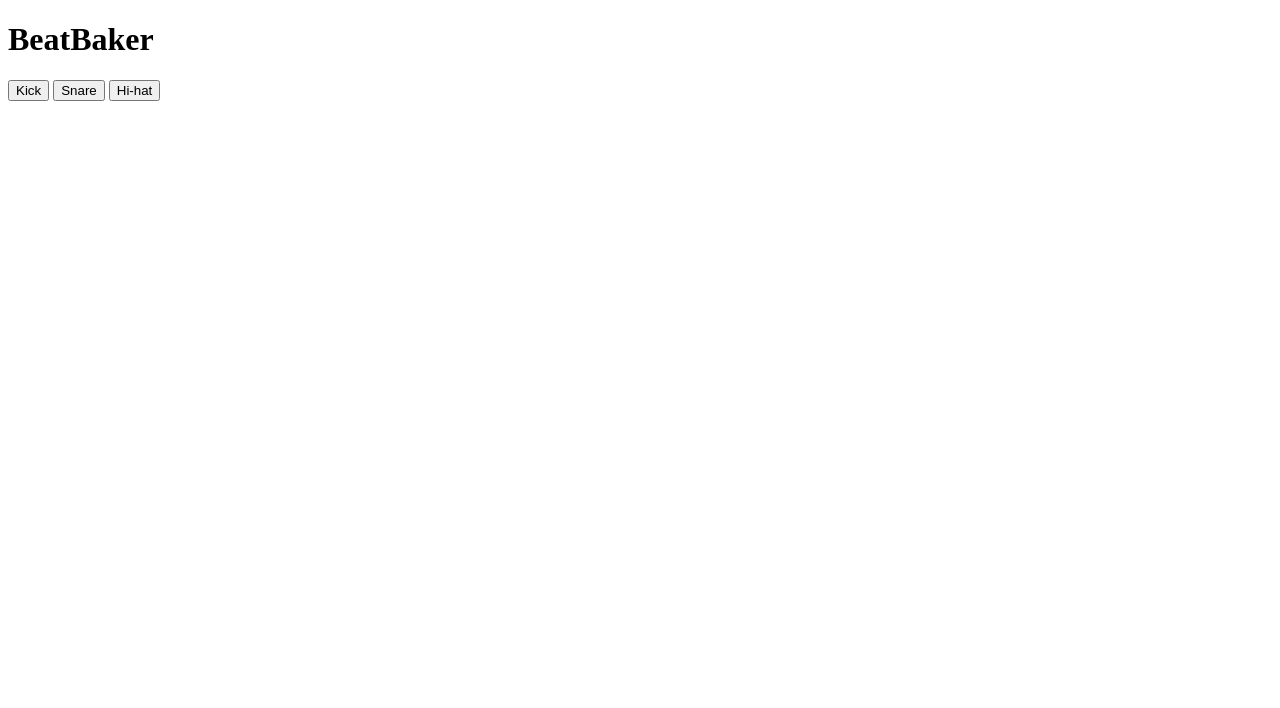
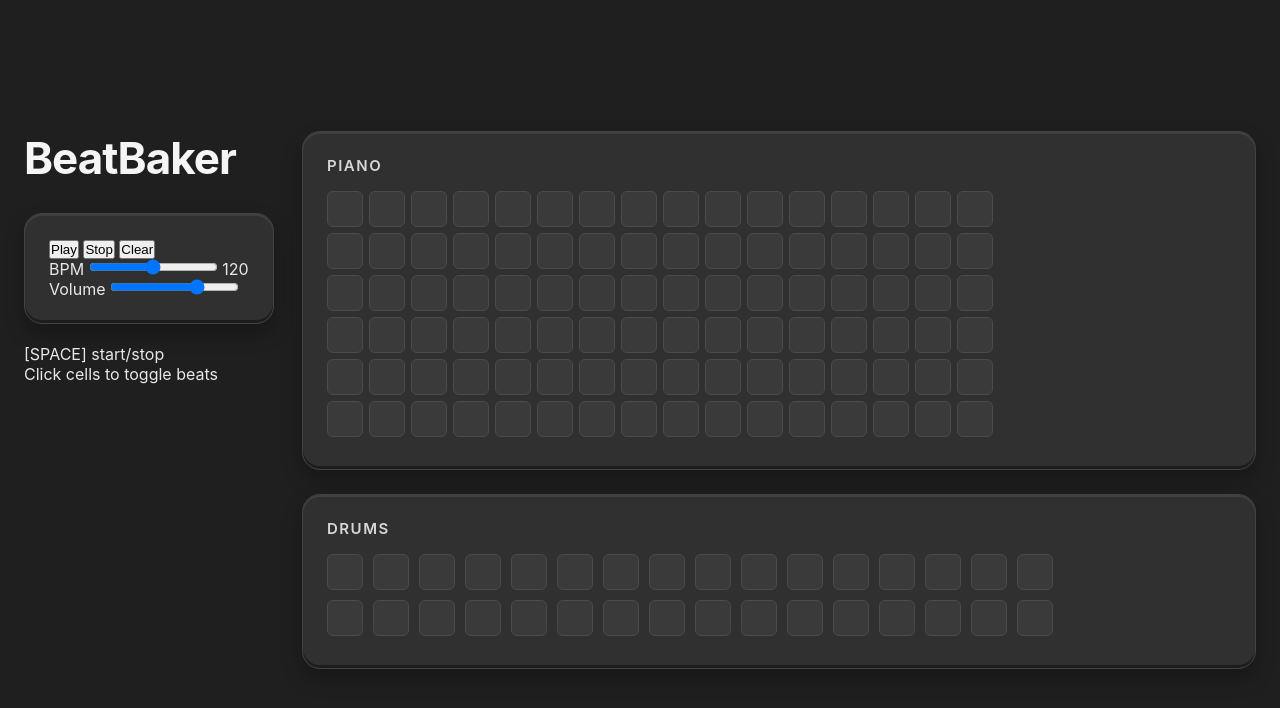
Before and after one commit to shauryaupadhyaya/beatbaker, a website: page public/index.html in a window 1280 px wide. Drawn offline with Linux system fonts and the light colour scheme.

Commit message:
initial styles

```diff
--- a/public/index.html
+++ b/public/index.html
@@ -5,15 +5,72 @@
   <link rel="stylesheet" href="../style/style.css">
 </head>
 <body>
+    <div class="layout">
+        <div class="sidebar">
+            <header class="sidebar-header">
+                <h1 class="title">BeatBaker</h1>
+            </header>
 
-  <h1>BeatBaker</h1>
+            <div class="controls">
+                <div class="btn-group">
+                    <button id="playBtn">Play</button>
+                    <button id="stopBtn">Stop</button>
+                    <button id="clearBtn">Clear</button>
+                </div>
 
-  <div id="board">
-    <button data-sound="kick">Kick</button>
-    <button data-sound="snare">Snare</button>
-    <button data-sound="hihat">Hi-hat</button>
-  </div>
+                <div class="slider-group">
+                    <label for="bpmSlider">BPM</label>
+                    <input type="range" id="bpmSlider" min="60" max="180" value="120" step="1">
+                    <span id="bpmValue">120</span>
+                </div>
 
-  <script src="../dist/index.js"></script>
+                <div class="slider-group">
+                    <label for="volumeSlider">Volume</label>
+                    <input type="range" id="volumeSlider" min="0" max="1" value="0.7" step="0.01">
+                </div>
+            </div>
+
+            <div class="info-bar">
+                <p>[SPACE] start/stop</p>
+                <p>Click cells to toggle beats</p>
+            </div>
+        </div>
+
+        <div class="main-panel">
+            <div class="beat-workspace">
+                <div class="piano-panel">
+                    <div class="panel-header">
+                        <h2>PIANO</h2>
+                    </div>
+
+                    <div class="grid-wrapper">
+                        <div class="piano-grid" id="pianoGrid">
+                            <div class="cell"></div><div class="cell"></div><div class="cell"></div><div class="cell"></div><div class="cell"></div><div class="cell"></div><div class="cell"></div><div class="cell"></div><div class="cell"></div><div class="cell"></div><div class="cell"></div><div class="cell"></div><div class="cell"></div><div class="cell"></div><div class="cell"></div><div class="cell"></div>
+                            <div class="cell"></div><div class="cell"></div><div class="cell"></div><div class="cell"></div><div class="cell"></div><div class="cell"></div><div class="cell"></div><div class="cell"></div><div class="cell"></div><div class="cell"></div><div class="cell"></div><div class="cell"></div><div class="cell"></div><div class="cell"></div><div class="cell"></div><div class="cell"></div>
+                            <div class="cell"></div><div class="cell"></div><div class="cell"></div><div class="cell"></div><div class="cell"></div><div class="cell"></div><div class="cell"></div><div class="cell"></div><div class="cell"></div><div class="cell"></div><div class="cell"></div><div class="cell"></div><div class="cell"></div><div class="cell"></div><div class="cell"></div><div class="cell"></div>
+                            <div class="cell"></div><div class="cell"></div><div class="cell"></div><div class="cell"></div><div class="cell"></div><div class="cell"></div><div class="cell"></div><div class="cell"></div><div class="cell"></div><div class="cell"></div><div class="cell"></div><div class="cell"></div><div class="cell"></div><div class="cell"></div><div class="cell"></div><div class="cell"></div>
+                            <div class="cell"></div><div class="cell"></div><div class="cell"></div><div class="cell"></div><div class="cell"></div><div class="cell"></div><div class="cell"></div><div class="cell"></div><div class="cell"></div><div class="cell"></div><div class="cell"></div><div class="cell"></div><div class="cell"></div><div class="cell"></div><div class="cell"></div><div class="cell"></div>
+                            <div class="cell"></div><div class="cell"></div><div class="cell"></div><div class="cell"></div><div class="cell"></div><div class="cell"></div><div class="cell"></div><div class="cell"></div><div class="cell"></div><div class="cell"></div><div class="cell"></div><div class="cell"></div><div class="cell"></div><div class="cell"></div><div class="cell"></div><div class="cell"></div>
+                        </div>
+                    </div>
+                </div>
+
+                <div class="drum-panel">
+                    <div class="panel-header">
+                        <h2>DRUMS</h2>
+                    </div>
+
+                    <div class="grid-wrapper">
+                        <div class="drum-grid" id="drumGrid">
+                            <div class="cell"></div><div class="cell"></div><div class="cell"></div><div class="cell"></div><div class="cell"></div><div class="cell"></div><div class="cell"></div><div class="cell"></div><div class="cell"></div><div class="cell"></div><div class="cell"></div><div class="cell"></div><div class="cell"></div><div class="cell"></div><div class="cell"></div><div class="cell"></div>
+                            <div class="cell"></div><div class="cell"></div><div class="cell"></div><div class="cell"></div><div class="cell"></div><div class="cell"></div><div class="cell"></div><div class="cell"></div><div class="cell"></div><div class="cell"></div><div class="cell"></div><div class="cell"></div><div class="cell"></div><div class="cell"></div><div class="cell"></div><div class="cell"></div>
+                        </div>
+                    </div>
+                </div>
+            </div>
+        </div>
+    </div>
+
+    <script src="../dist/index.js"></script>
 </body>
 </html>
--- a/style/style.css
+++ b/style/style.css
@@ -0,0 +1,134 @@
+*{
+    margin: 0;
+    padding: 0;
+    box-sizing: border-box;
+}
+
+body{
+    background: #1f1f1f;
+    font-family: Inter, Arial, sans-serif;
+    min-height: 100vh;
+    display: flex;
+    justify-content: center;
+    align-items: center;
+    padding: 80px 24px;
+    color: #e8e8e8;
+}
+
+.container{
+    width: 95%;
+    max-width: 1450px;
+    background: #2a2a2a;
+    border: 1px solid #3a3a3a;
+    border-radius: 24px;
+    padding: 36px;
+    box-shadow: none;
+}
+
+.layout{
+    display: grid;
+    grid-template-columns: 250px 1fr;
+    gap: 28px;
+    align-items: start;
+    width: 100%;
+}
+
+.sidebar{
+    display: flex;
+    flex-direction: column;
+    gap: 20px;
+    position: sticky;
+    top: 20px;
+}
+
+.header{
+    text-align: left;
+}
+
+.title{
+    font-size: 44px;
+    font-weight: 700;
+    letter-spacing: -1px;
+    margin-bottom: 8px;
+    color: #f5f5f5;
+}
+
+.main-panel{
+    display: flex;
+    flex-direction: column;
+    gap: 24px;
+    min-width: 0;
+    width: 100%;
+}
+
+.beat-workspace{
+    display: flex;
+    flex-direction: column;
+    gap: 24px;
+    width: 100%;
+}
+
+.piano-panel,
+.drum-panel,
+.controls{
+    background: #303030;
+    border: 1px solid #424242;
+    border-radius: 18px;
+    padding: 24px;
+    box-shadow:
+    inset 0 2px 0 rgba(255, 255, 255, 0.08),
+    inset 0 -3px 0 rgba(0,0,0,0.4),
+    0 10px 20px rgba(0,0,0,0.25);
+}
+
+.panel-header{
+    display: flex;
+    justify-content: flex-start;
+    align-items: center;
+    margin-bottom: 16px;
+}
+
+.panel-header h2{
+    font-size: 15px;
+    letter-spacing: 1.5px;
+    font-weight: 600;
+    color: #d8d8d8;
+}
+
+.grid-wrapper{
+    width: 100%;
+    overflow: hidden;
+    overflow-y: hidden;
+    padding-bottom: 8px;
+    max-width: 100%;
+}
+
+.piano-grid{
+    display: grid;
+    grid-template-columns: repeat(16, 36px);
+    grid-template-rows: repeat(6, 36px);
+    gap: 6px;
+    width: max-content;
+}
+
+.drum-grid{
+    display: grid;
+    grid-template-columns: repeat(16, 36px);
+    grid-template-rows: repeat(2, 36px);
+    gap: 10px;
+    width: max-content;
+}
+
+.cell{
+    width: 36px;
+    height: 36px;
+    background: #3a3a3a;
+    border: 1px solid #4b4b4b;
+    border-radius: 6px;
+    cursor: pointer;
+    transition: all 0.2s ease;
+}
+
+.cell:hover{
+    background: #4a4a4a;
+}
```
Also changed, not shown: dist/index.js (added), 5 other files.
